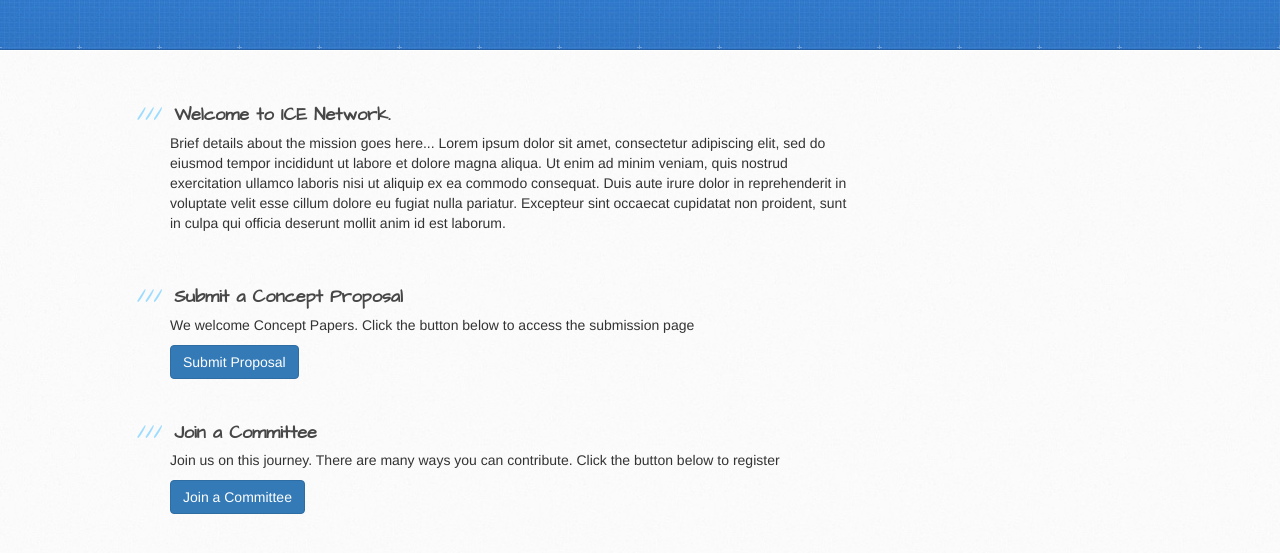
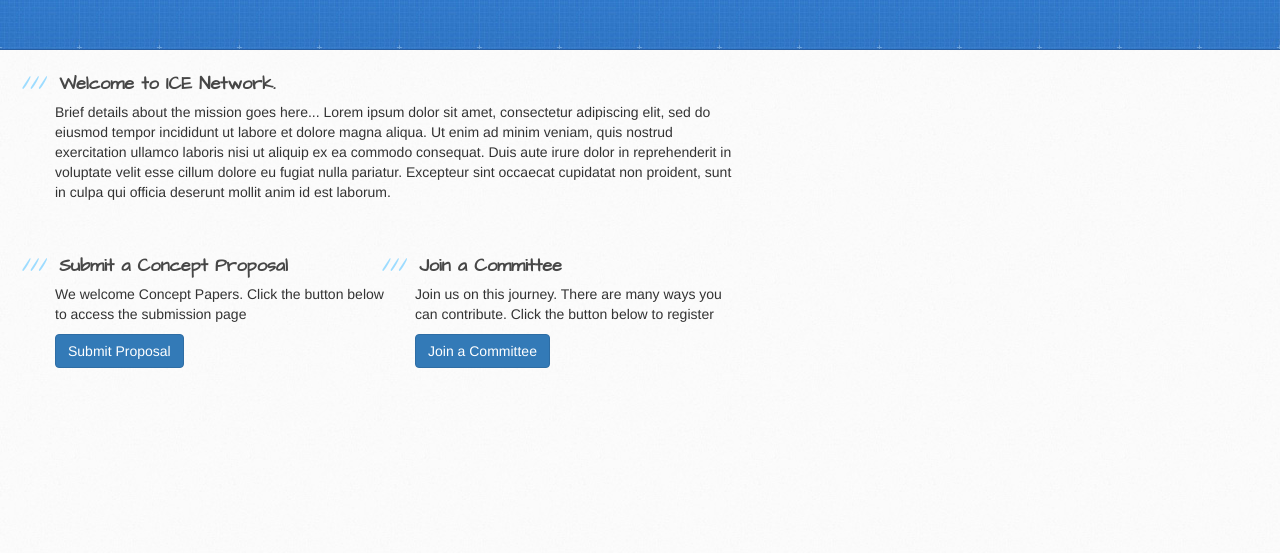
Before and after one commit to icenetworktv/icenetworktv.github.io, a plain HTML site: page index.html in a window 1280 px wide. Shown: the part 193-746 px from the top of the page. Drawn offline with nearby package versions, Linux system fonts and the light colour scheme.

Commit message:
bs | index.html: Now using bootstrap grid in lieu of original layout

```diff
--- a/index.html
+++ b/index.html
@@ -27,8 +27,10 @@
       </div>
     </header>
 
-    <div id="content-wrapper">
-      <div class="inner clearfix">
+    <!--div id="content-wrapper"-->
+    <div class="container">
+      <!--div class="inner clearfix"-->
+      <div class="row">
         <section id="main-content">
 
           <h3>
@@ -44,10 +46,11 @@
           <br>
 
 
-          <!--p>
-            This automatic page generator is the easiest way to create beautiful pages for all of your projects. Author your page content here <a href="https://guides.github.com/features/mastering-markdown/">using GitHub Flavored Markdown</a>, select a template crafted by a designer, and publish. After your page is generated, you can check out the new <code>gh-pages</code> branch locally. If you’re using GitHub Desktop, simply sync your repository and you’ll see the new branch.
-          </p-->
 
+
+
+          <div class="row">
+            <div class="col-xs-12 col-sm-6">
 
               <h3>
                 <a id="designer-templates" class="anchor" href="#designer-templates" aria-hidden="true">
@@ -62,7 +65,11 @@
               <a class="btn btn-primary" type="button">Submit Proposal</a>
               <br><br>
 
+            </div>
 
+
+
+            <div class="col-xs-12 col-sm-6">
               <h3>
                 <a id="designer-templates" class="anchor" href="#designer-templates" aria-hidden="true">
                   <span aria-hidden="true" class="octicon octicon-link"></span>
@@ -76,40 +83,12 @@
               <a class="btn btn-primary" type="button">Join a Committee</a>
               <br><br><br>
 
-<!--
-          <h3>
-            <a id="creating-pages-manually" class="anchor" href="#creating-pages-manually" aria-hidden="true">
-              <span aria-hidden="true" class="octicon octicon-link"></span>
-            </a>
-            Creating pages manually
-          </h3>
+            </div>
 
-          <p>
-            If you prefer to not use the automatic generator, push a branch named <code>gh-pages</code> to your repository to create a page manually. In addition to supporting regular HTML content, GitHub Pages support Jekyll, a simple, blog aware static site generator. Jekyll makes it easy to create site-wide headers and footers without having to copy them across every page. It also offers intelligent blog support and other advanced templating features.
-          </p>
 
-          <h3>
-            <a id="authors-and-contributors" class="anchor" href="#authors-and-contributors" aria-hidden="true">
-              <span aria-hidden="true" class="octicon octicon-link"></span>
-            </a>
-            Authors and Contributors
-          </h3>
+          </div>
 
-          <p>
-            You can <a href="https://help.github.com/articles/basic-writing-and-formatting-syntax/#mentioning-users-and-teams" class="user-mention">@mention</a> a GitHub username to generate a link to their profile. The resulting <code>&lt;a&gt;</code> element will link to the contributor’s GitHub Profile. For example: In 2007, Chris Wanstrath (<a href="https://github.com/defunkt" class="user-mention">@defunkt</a>), PJ Hyett (<a href="https://github.com/pjhyett" class="user-mention">@pjhyett</a>), and Tom Preston-Werner (<a href="https://github.com/mojombo" class="user-mention">@mojombo</a>) founded GitHub.
-          </p>
 
-          <h3>
-            <a id="support-or-contact" class="anchor" href="#support-or-contact" aria-hidden="true">
-              <span aria-hidden="true" class="octicon octicon-link"></span>
-            </a>
-            Support or Contact
-          </h3>
-
-          <p>
-            Having trouble with Pages? Check out our <a href="https://help.github.com/pages">documentation</a> or <a href="https://github.com/contact">contact support</a> and we’ll help you sort it out.
-          </p>
--->
         </section><!-- / .main-content -->
 
         <!-- aside id="sidebar">
```
Lines whose indentation alone changed are shown as unchanged.
